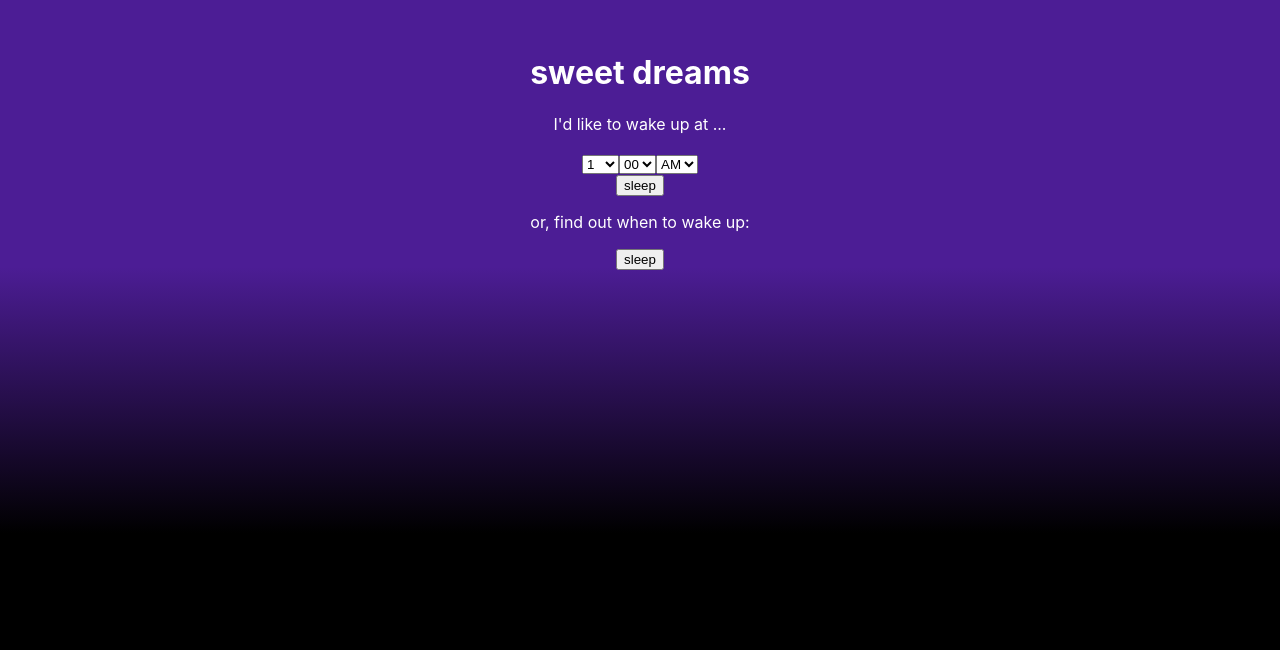
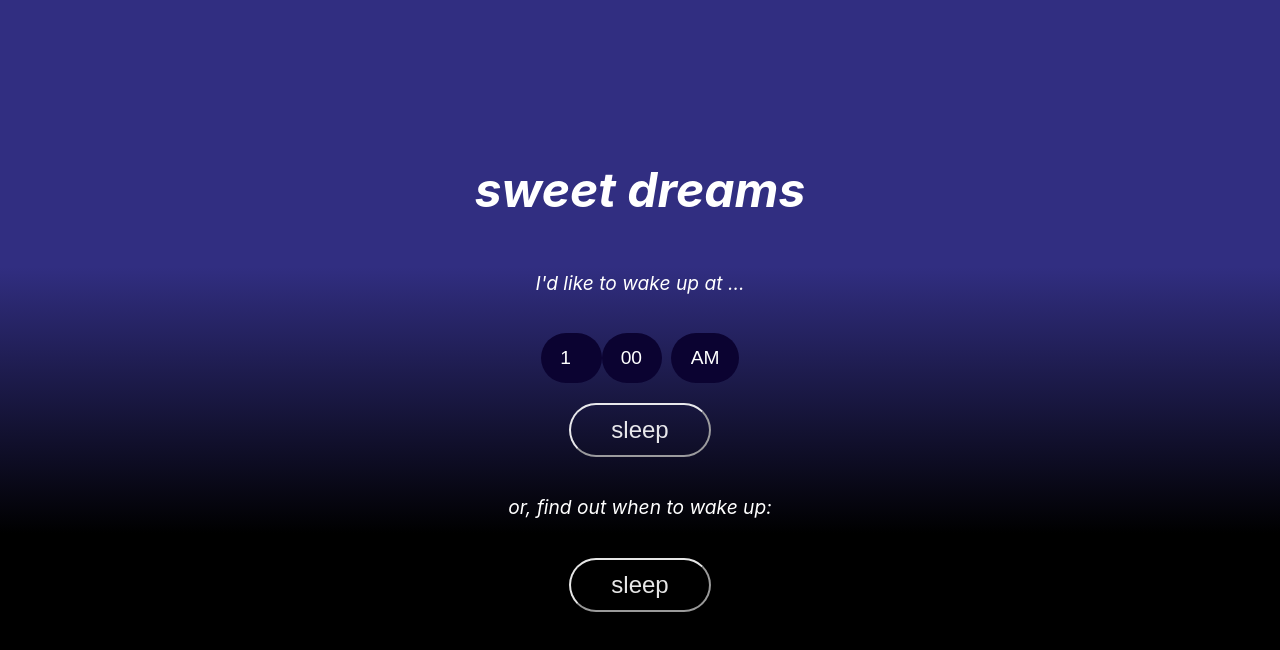
Before and after one commit to juanjosevega99/sweet-dreams, a React (Vite) app: page / in a window 1280 px wide. Shown: the top 650 px of the page. Built offline with nearby package versions, Linux system fonts and the light colour scheme.

Commit message:
chore: add styles to continue with logic

```diff
--- a/src/App.css
+++ b/src/App.css
@@ -1,24 +1,71 @@
 #root {
+  font-style: italic;
   max-width: 1280px;
   margin: 0 auto;
   padding: 2rem;
+  padding-top: 8rem;
   text-align: center;
 }
 
 .waketime {
   font-size: 1.2rem;
+  padding-bottom: 20px;
 }
 
-@media (prefers-reduced-motion: no-preference) {
-  a:nth-of-type(2) .logo {
-    animation: logo-spin infinite 20s linear;
-  }
+h1 {
+  font-size: 3rem;
+  font-style: italic;
 }
 
-.card {
-  padding: 2em;
+p {
+  font-size: 1.2rem;
+  padding: 1em 1em;
 }
 
-.read-the-docs {
-  color: #888;
+select {
+  border-radius: 25px;
+  padding: 0.75em 1em;
+  color: white;
+  background: rgb(11, 3, 49);
+  border: none;
+  /* -webkit-appearance: none; */
+  -moz-appearance: none; /* Remove default arrow symbol for firefox */
+  appearance: none; /* Remove default arrow symbol for other browsers */
+  font-size: 1em;
 }
+
+input {
+  cursor: pointer;
+  padding: 0.5em 1em;
+  /* color: white; */
+  /* color: #8b5cf6; */
+  /* opacity: 0.5; */
+  opacity: 0.9;
+  border-radius: 64px;
+  border-color: white;
+}
+
+#ampm {
+  margin-left: 0.5em;
+}
+
+/* .button-primary {
+  margin: 10px;
+  border: 3 solid;
+  font-size: 1.5rem;
+} */
+
+.button-primary {
+  /* background: linear-gradient(180deg, #4C4C4C 0%, #2D2D2D 100%); */
+  background: 0 0;
+  color: #FFF;
+  font-size: 1.5rem;
+  padding: 0.7rem 2.5rem;
+  /* box-shadow: 0 3px 6px rgba(0, 0, 0, 0.16); */
+  cursor: pointer;
+  /* transition: background-color 0.2s ease-in-out; */
+}
+
+.button-primary:hover {
+  background-color: #6d28d9;
+}
--- a/src/App.tsx
+++ b/src/App.tsx
@@ -36,7 +36,7 @@ function App() {
               </option>
             ))}
           </select>
-          <select name="ampm" id="">
+          <select id="ampm">
             <option value="">AM</option>
             <option value="">PM</option>
           </select>
--- a/src/index.css
+++ b/src/index.css
@@ -4,7 +4,8 @@ body {
     Ubuntu, Cantarell, Fira Sans, Droid Sans, Helvetica Neue, sans-ser;
   padding: 0;
   margin: 0;
-  background: linear-gradient(#4c1d95, #4c1d95, #000000, #000000);
+  /* background: linear-gradient(#4c1d95, #4c1d95, #000000, #000000); */
+  background: linear-gradient(#312e81, #312e81, #000000, #000000);
   color: white;
   min-height: 100vh;
   scroll-behavior: smooth;
```
